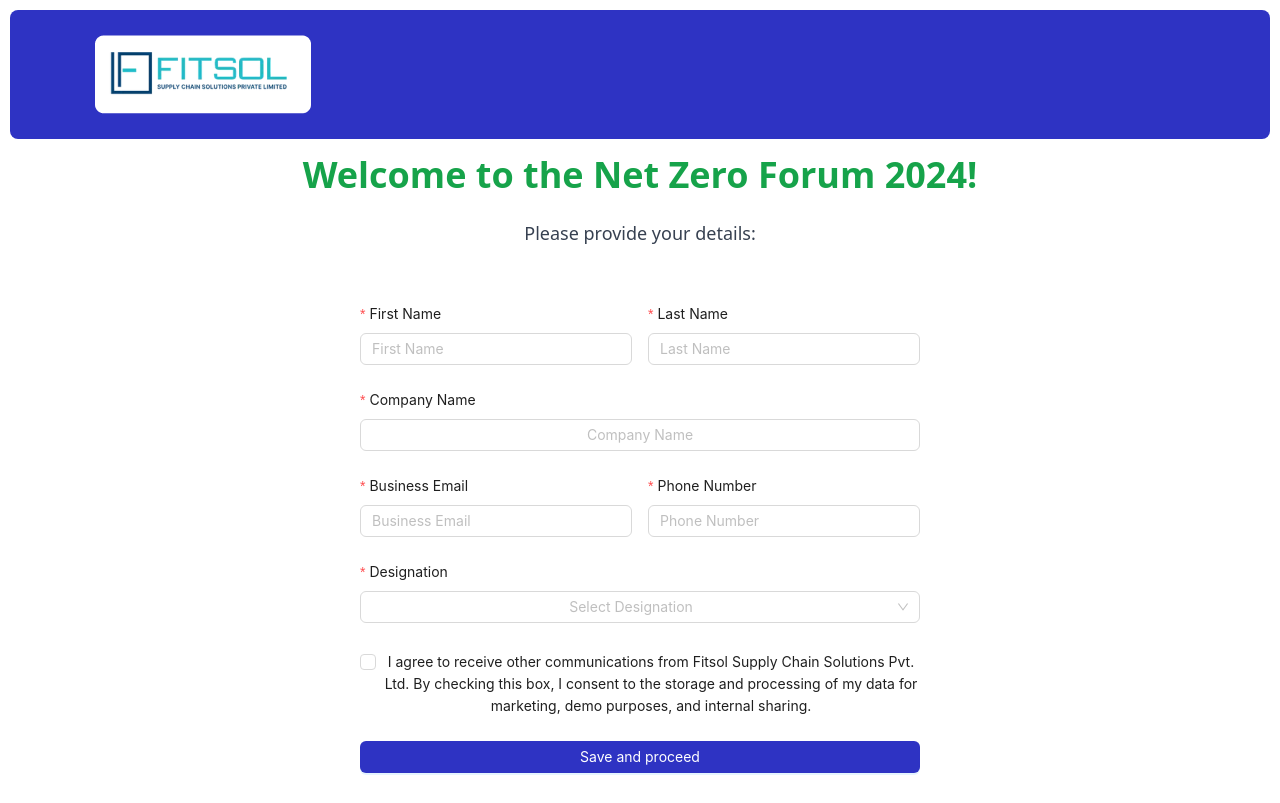
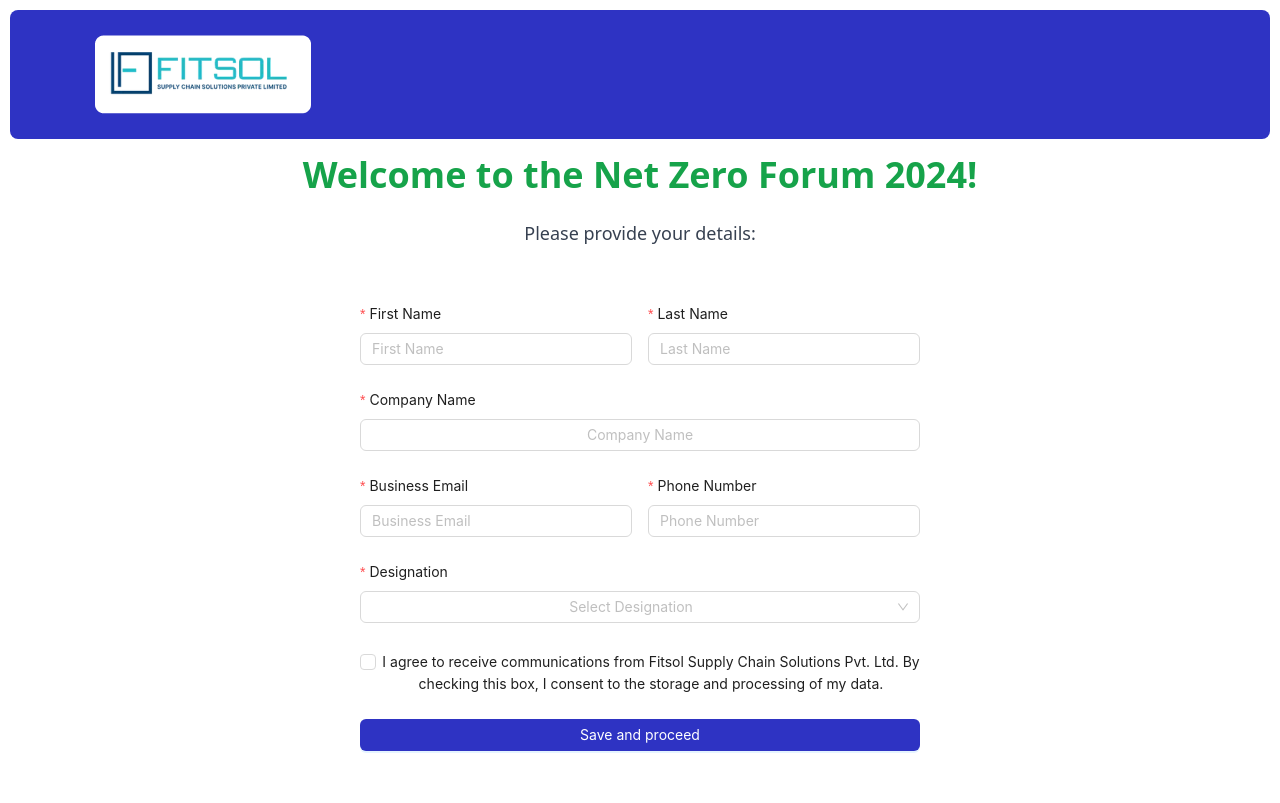
Before and after one commit to scsfitsol/spinner, a React (Create React App) app: page / in a window 1280 px wide. Built offline with nearby package versions, Linux system fonts and the light colour scheme.

Commit message:
text bug fix and button bug fix

```diff
--- a/src/Component/Certification/Certificate.js
+++ b/src/Component/Certification/Certificate.js
@@ -116,9 +116,11 @@ const CertificateModal = ({ visible, onClose, userData }) => {
             </div>
             <ReactToPrint
                 trigger={() => (
-                    <Button type="primary" className="print-button">
+                    <button type="primary"
+                    className="px-4 py-2 my-2 bg-buttonColor text-black font-bold rounded hover:bg-hoveColor transition duration-300"
+                    >
                         Print Certificate
-                    </Button>
+                    </button>
                 )}
                 content={() => componentRef.current}
             />
--- a/src/Component/Certification/Certificate1.js
+++ b/src/Component/Certification/Certificate1.js
@@ -123,9 +123,11 @@ const CertificateModal = ({ visible, onClose, userData }) => {
       </div>
       <ReactToPrint
         trigger={() => (
-          <Button type="primary" className="print-button">
+          <button type="primary"
+           className="px-4 py-2 my-2 bg-buttonColor text-black font-bold rounded hover:bg-hoveColor transition duration-300"
+          >
             Print Certificate
-          </Button>
+          </button>
         )}
         content={() => componentRef.current}
       />
--- a/src/Component/SpinMain/Form/Form.js
+++ b/src/Component/SpinMain/Form/Form.js
@@ -253,10 +253,9 @@ const FormSection = () => {
               <Checkbox style={{ marginTop: 4, marginRight: 6 }} />
               <div style={{ marginTop: "4px" }}>
                 <span>
-                  I agree to receive other communications from Fitsol Supply
-                  Chain Solutions Pvt. Ltd. By checking this box, I consent to
-                  the storage and processing of my data for marketing, demo
-                  purposes, and internal sharing.
+                  I agree to receive communications from Fitsol Supply Chain
+                  Solutions Pvt. Ltd. By checking this box, I consent to the
+                  storage and processing of my data.
                 </span>
               </div>
             </div>
```
